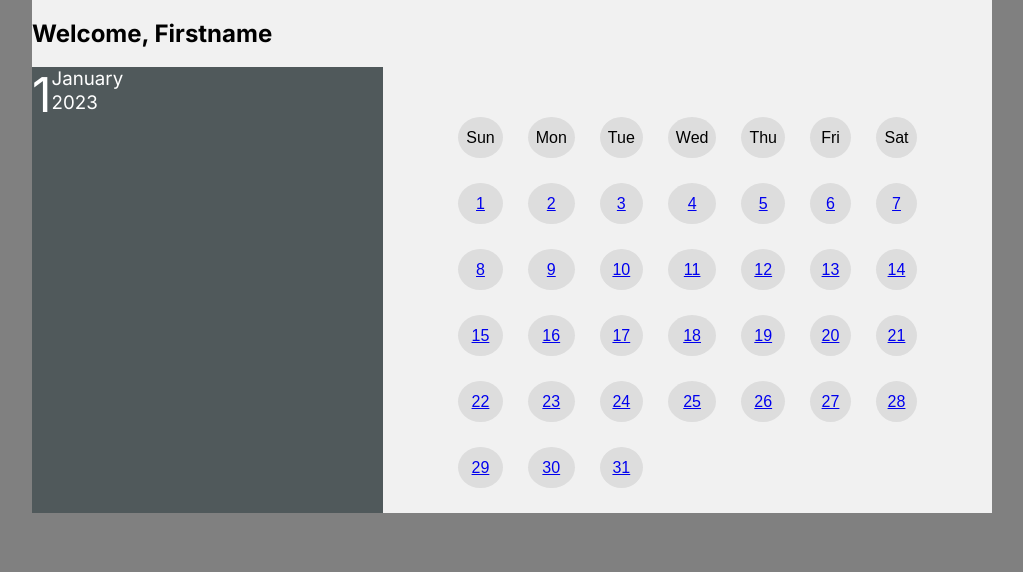
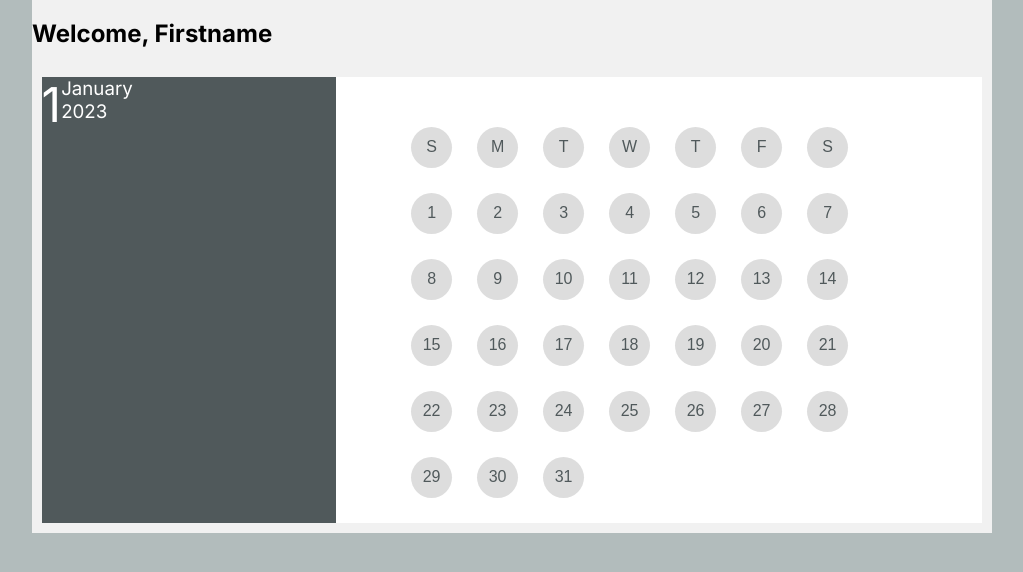
Before and after one commit to JoeyKraemer/Newspaper-1CT-1F, a PHP site: page /Calendar.php?event_date=1 in a window 1280 px wide. Shown: the top 572 px of the page, without its empty margins (128-1151 px from the left). Run offline with PHP 8.4, Linux system fonts and the light colour scheme; data that the repository does not hold is empty; some libraries are stand-ins or nearby versions.

Commit message:
changed css file for calendar

```diff
--- a/Calendar.php
+++ b/Calendar.php
@@ -24,11 +24,9 @@
 
     <header>
     </header>
-    <main>
-        <div class="WelcomeUser">
-            <h2>Welcome, Firstname</h2>
-        </div>
-
+    <div class="WelcomeUser">
+        <h2>Welcome, Firstname</h2>
+    </div>
         <div id="calendar">
     <div id="dateAndEvents">
         <?php
@@ -110,13 +108,13 @@
         echo("<tr>");
         echo("</tr>");
         echo("<tr>");
-        echo("<td>Sun</td>");
-        echo("<td>Mon</td>");
-        echo("<td>Tue</td>");
-        echo("<td>Wed</td>");
-        echo("<td>Thu</td>");
-        echo("<td>Fri</td>");
-        echo("<td>Sat</td>");
+        echo("<td>S</td>");
+        echo("<td>M</td>");
+        echo("<td>T</td>");
+        echo("<td>W</td>");
+        echo("<td>T</td>");
+        echo("<td>F</td>");
+        echo("<td>S</td>");
         echo("</tr>");
 
         $startDay = 0;
@@ -151,7 +149,7 @@
         // TODO: Welcome user, connect header footer
         ?>
     </table>
-    </main>
+
 </div>
 </body>
 </html>
--- a/CalendarCSS.css
+++ b/CalendarCSS.css
@@ -1,28 +1,67 @@
 @import url('https://fonts.googleapis.com/css2?family=Inter:wght@300;400;500;600;700&display=swap');
+/*Media Queries*/
+/*HMTL Tags*/
+body {
+    background-color: #B2BCBC;
+}
 
+header{
+    grid-column: 1/8;
+}
+
+table {
+    font-family: arial, sans-serif;
+    border-spacing: 25px;
+    border-collapse: separate;
+    padding-left: 50px;
+    padding-right: 50px;
+    background-color: #FFFFFF;
+    display: block;
+    flex: auto;
+
+}
+
+td, th {
+    text-align: left;
+    padding: 8px;
+    border-radius: 50%;
+    text-align: center;
+
+    height: 25px;
+    width: 25px;
+    background-color: #dddddd;
+    color: #50595B;
+}
+
+a{
+    color: #50595B;
+}
+a:link{
+    text-decoration: none;
+}
+a:visited{
+    text-decoration: none;
+}
+a:hover{
+    text-decoration: none;
+}
+a:active{
+    text-decoration: none;
+}
+
+ul {
+    padding-left: 10px;
+    margin: 0;
+}
+
+/*Hidden Elements*/
+
+/*IDs*/
 #container {
     display: grid;
     font-family: Inter;
     font-weight: 400;
     grid-template-columns: repeat(8,1fr);
-}
-
-body {
-    background-color: gray;
-}
-
-.WelcomeUser {
-    grid-column: 2/3;
-
-}
-
-main {
-    display: flex;
-    grid-column: 2/8;
-    background-color: #F1F1F1;
-}
-main > .dateAndEvents {
-    flex: 25%;
 }
 #dateAndEvents {
     display: flex;
@@ -35,44 +74,26 @@ main > .dateAndEvents {
 #date {
     display: flex;
 }
-
 #date h3 {
     margin: 0;
     padding: 0;
     line-height: 1.25em;
-
     font-family: Inter;
     font-weight: 400;
-
 }
 
 #daysAndWeeks {
     grid-column: 4/8;
 }
 
-table {
-    font-family: arial, sans-serif;
-    border-spacing: 25px;
-    border-collapse: separate;
-    padding-left: 50px;
-    padding-right: 50px;
-
-}
-
-td, th {
-    text-align: left;
-    padding: 8px;
-    border-radius: 50%;
-    text-align: center;
-
-    height: 25px;
-    width: 25px;
-    background-color: #dddddd
-}
 #calendar {
     display: flex;
+    grid-column: 2/8;
+    background-color: #F1F1F1;
+    padding: 1%;
 }
-ul {
-    padding-left: 10px;
-    margin: 0;
+/*Classes*/
+.WelcomeUser {
+    grid-column: 2/8;
+    background-color: #F1F1F1;
 }
```
